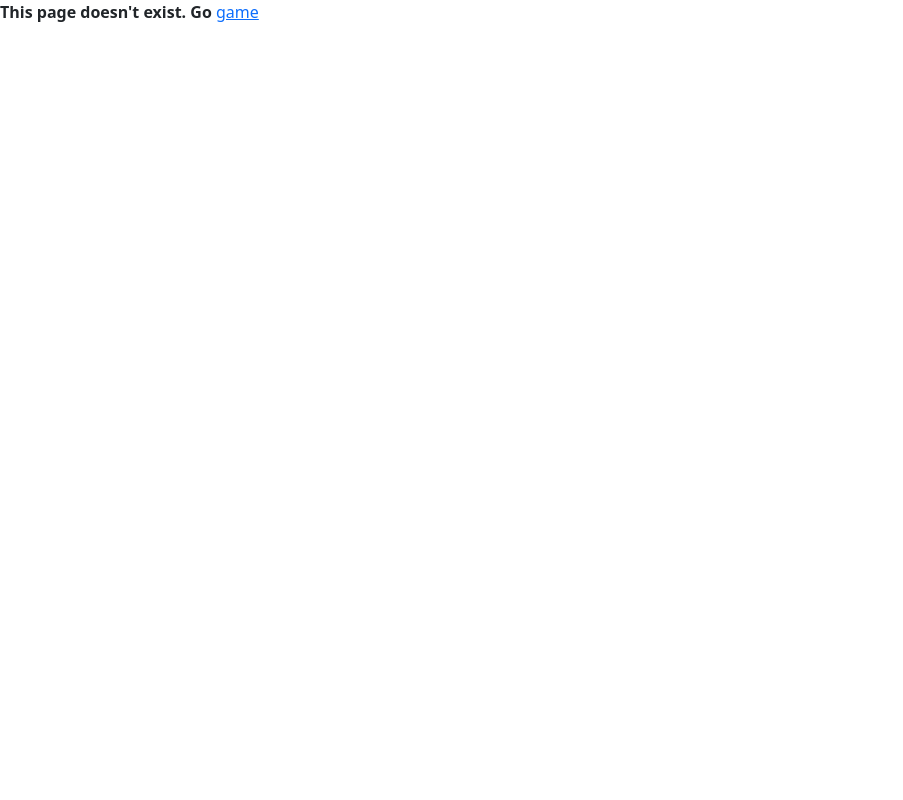
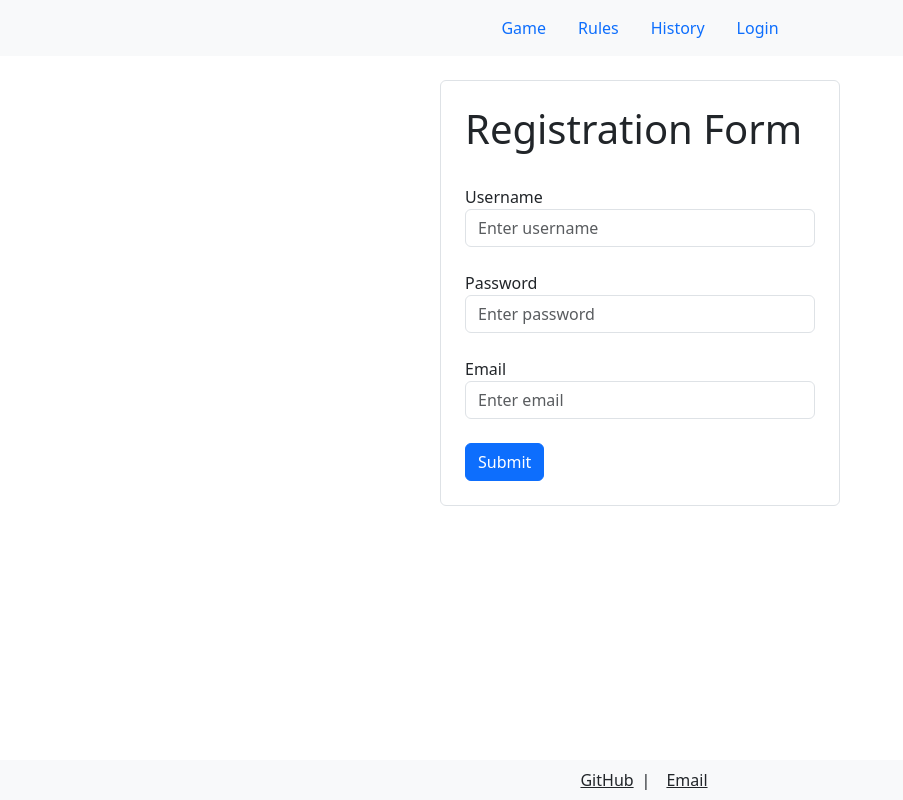
Before and after one commit to ImWeffi/Bulls_Cows, a React (Create React App) app: page /register in a window 1280 px wide. Shown: the whole page, without its empty margins (0-903 px from the left). Built offline with nearby package versions, Linux system fonts and the light colour scheme.

Commit message:
Add log form and reg form

```diff
--- a/src/App.js
+++ b/src/App.js
@@ -2,9 +2,11 @@ import { BrowserRouter, Routes, Route } from "react-router-dom";
 import Game from "./pages/Game";
 import History from "./pages/History";
 import Rules from "./pages/Rules";
+import Login from "./pages/Login";
 import "./App.css";
 import NotFound from "./pages/NotFound";
 import { GameAttemptsProvider } from "./components/GameAttemptsContext";
+import Register from "./pages/Register";
 
 function App() {
   return (
@@ -15,6 +17,8 @@ function App() {
             <Route path="/" element={<Game />} />
             <Route path="/history" element={<History />} />
             <Route path="/rules" element={<Rules />} />
+            <Route path="/login" element={<Login />} />
+            <Route path="/register" element={<Register />} />
             <Route path="/*" element={<NotFound />} />
           </Routes>
         </BrowserRouter>
--- a/src/components/Header.jsx
+++ b/src/components/Header.jsx
@@ -5,24 +5,45 @@ import "bootstrap/dist/css/bootstrap.min.css";
 
 export default function Header() {
   return (
-    <header className="d-flex justify-content-center py-2 bg-light text-black">
+    <header className="py-2 bg-light text-black">
+      <div className="container d-flex justify-content-center align-items-center">
+        <div className="col-auto">
           <ul className="nav nav-pills">
             <li className="nav-item">
-          <NavLink to="/" className="nav-link" activeclassname="active">
+              <NavLink to="/" className="nav-link" activeClassName="active">
                 Game
               </NavLink>
             </li>
             <li className="nav-item">
-          <NavLink to="/rules" className="nav-link" activeclassname="active">
+              <NavLink
+                to="/rules"
+                className="nav-link"
+                activeClassName="active"
+              >
                 Rules
               </NavLink>
             </li>
             <li className="nav-item">
-          <NavLink to="/history" className="nav-link" activeclassname="active">
+              <NavLink
+                to="/history"
+                className="nav-link"
+                activeClassName="active"
+              >
                 History
               </NavLink>
             </li>
+            <li className="nav-item">
+              <NavLink
+                to="/login"
+                className="nav-link"
+                activeClassName="active"
+              >
+                Login
+              </NavLink>
+            </li>
           </ul>
+        </div>
+      </div>
     </header>
   );
 }
--- /dev/null
+++ b/src/pages/Login.jsx
@@ -0,0 +1,48 @@
+import React from "react";
+import Header from "../components/Header";
+import Footer from "../components/Footer";
+const Login = () => {
+  return (
+    <>
+      <Header />
+      <div className="container mt-4">
+        <div className="card border mx-auto" style={{ maxWidth: "400px" }}>
+          <div className="card-body p-4">
+            <h1 className="card-title login-heading">Login Form</h1>
+            <br />
+            <form>
+              <div className="form-group">
+                <label htmlFor="exampleInputUsername">Username</label>
+                <input
+                  type="text"
+                  className="form-control"
+                  id="exampleInputUsername"
+                  placeholder="Enter username"
+                />
+              </div>
+              <br />
+              <div className="form-group">
+                <label htmlFor="exampleInputPassword">Password</label>
+                <input
+                  type="password"
+                  className="form-control"
+                  id="exampleInputPassword"
+                  placeholder="Enter password"
+                />
+                <br />
+              </div>
+              <button type="submit" className="btn btn-primary">
+                Submit
+              </button>
+            </form>
+            <br />
+            <a href="/register">not registered yet?</a>
+          </div>
+        </div>
+      </div>
+      <Footer />
+    </>
+  );
+};
+
+export default Login;
--- /dev/null
+++ b/src/pages/Register.jsx
@@ -0,0 +1,56 @@
+import React from "react";
+import Header from "../components/Header";
+import Footer from "../components/Footer";
+function Register() {
+  return (
+    <>
+      <Header />
+      <div className="container mt-4">
+        <div className="card border mx-auto" style={{ maxWidth: "400px" }}>
+          <div className="card-body p-4">
+            <h1 className="card-title register-heading">Registration Form</h1>
+            <br />
+            <form>
+              <div className="form-group">
+                <label htmlFor="inputUsername">Username</label>
+                <input
+                  type="text"
+                  className="form-control"
+                  id="inputUsername"
+                  placeholder="Enter username"
+                />
+              </div>
+              <br />
+              <div className="form-group">
+                <label htmlFor="inputEmail">Password</label>
+                <input
+                  type="password"
+                  className="form-control"
+                  id="inputPassword"
+                  placeholder="Enter password"
+                />
+              </div>
+              <br />
+              <div className="form-group">
+                <label htmlFor="inputPassword">Email</label>
+                <input
+                  type="email"
+                  className="form-control"
+                  id="inputEmail"
+                  placeholder="Enter email"
+                />
+              </div>
+              <br />
+              <button type="submit" className="btn btn-primary">
+                Submit
+              </button>
+            </form>
+          </div>
+        </div>
+      </div>
+      <Footer />
+    </>
+  );
+}
+
+export default Register;
```
Lines whose indentation alone changed are shown as unchanged.
